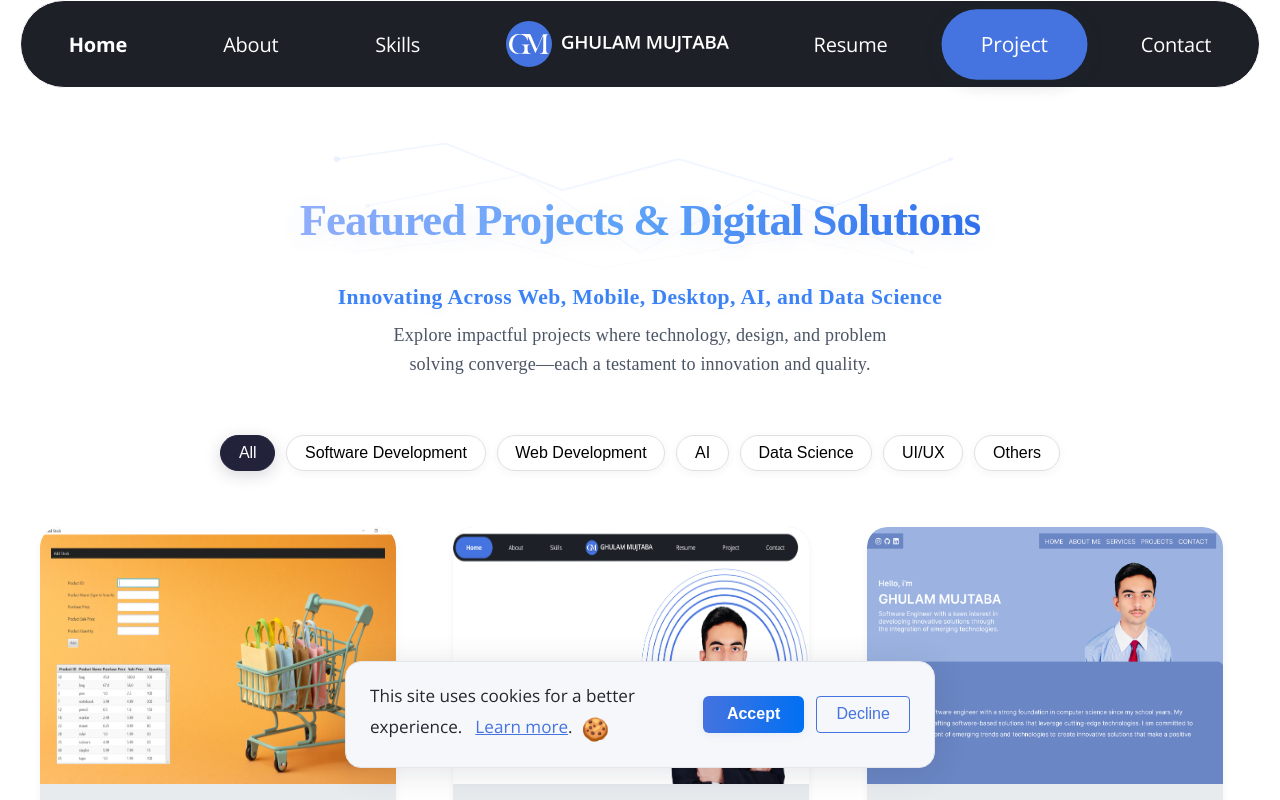
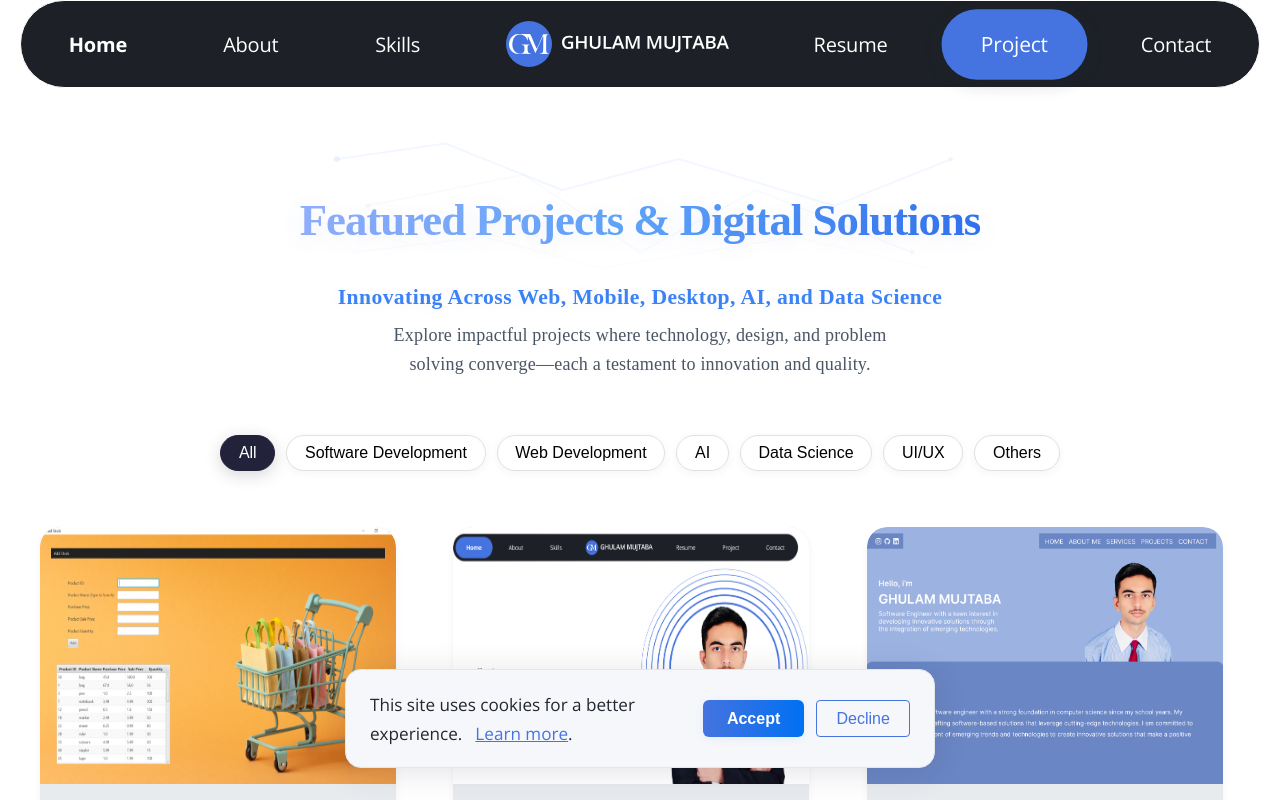
Before and after one commit to ghulam-mujtaba5/MyPortfolio, a Next.js app: page /projects in a window 1280 px wide. Shown: the top 800 px of the page. Built offline with nearby package versions, Linux system fonts and the light colour scheme.

Commit message:
feat: remove cookie emoji from CookieConsentBanner for cleaner design

```diff
--- a/components/CookieConsentBanner/CookieConsentBanner.js
+++ b/components/CookieConsentBanner/CookieConsentBanner.js
@@ -58,7 +58,6 @@ const CookieConsentBanner = () => {
         >
           Learn more
         </a>.
-        <span style={{ fontSize: '1.3em', marginLeft: '0.4em', verticalAlign: 'middle' }}>🍪</span>
       </span>
       <div className={`${commonStyles.actions} ${frameStyles.actions}`}>
         <button
```
